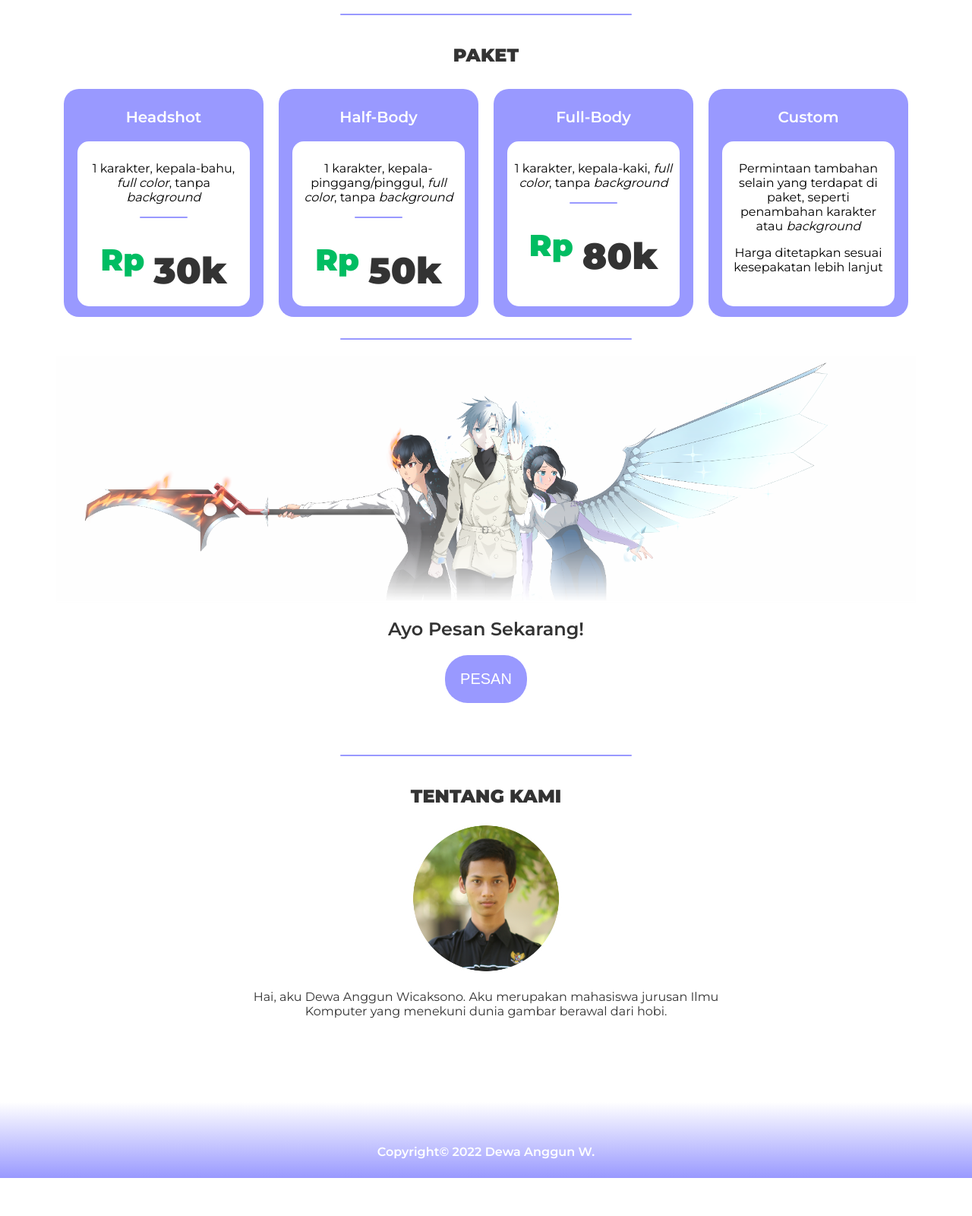
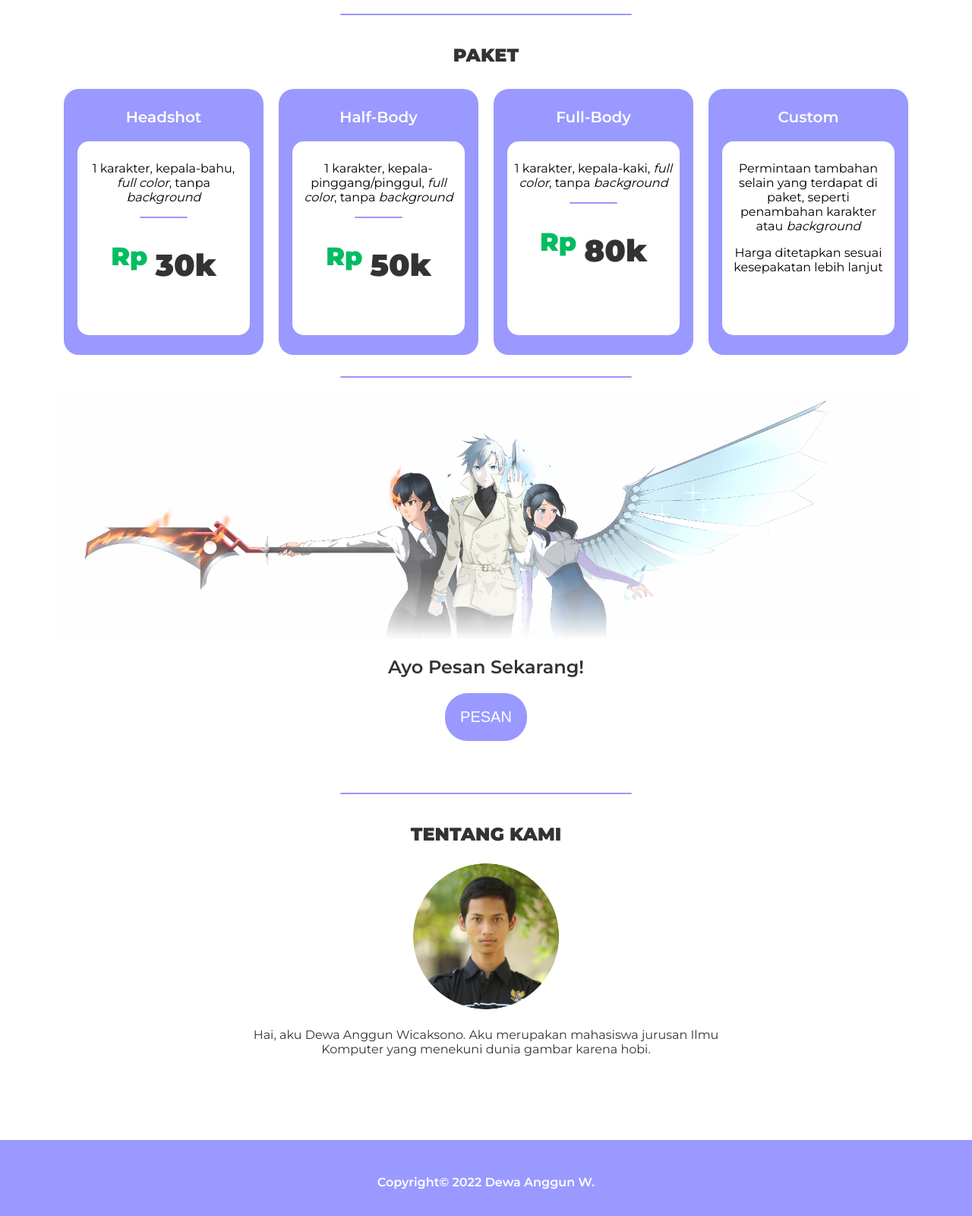
Before and after one commit to dewa-anggun/art-commission-web, a plain HTML site: page index.html in a window 1280 px wide. Shown: the part 1006-2606 px from the top of the page at 76% size. Before the commit the page ends 2556 px from the top, so only its background shows below. Drawn offline with Linux system fonts and the light colour scheme.

Commit message:
fixing minor CSS

```diff
--- a/assets/scripts/index.js
+++ b/assets/scripts/index.js
@@ -3,6 +3,6 @@ function confirmOrder() {
     if (contact) {
         window.location = "https://api.whatsapp.com/send?phone=+628156958491";
     } else {
-        alert("Terima kasih. Mungkin lain waktu :)")
+        alert("Terima kasih. Mungkin lain waktu :)");
     }
 }
--- a/assets/styles/style.css
+++ b/assets/styles/style.css
@@ -94,7 +94,6 @@ main {
     position: relative;
 }
 
-
 .column {
     display: flex;
     flex-direction: column;
@@ -113,7 +112,7 @@ main {
     margin: 10px;
     padding: 5px;
     text-align: center;
-    height: 300px;
+    height: 350px;
 }
 
 .packet-inside {
@@ -126,7 +125,7 @@ main {
 }
 
 .packet-price {
-    font-size: 48px;
+    font-size: 40px;
     color: #333333;
     font-weight: 900;
     margin-top: 30px;
@@ -197,9 +196,10 @@ img {
 }
 
 footer {
-    background-image: linear-gradient(#ffffff, #9999ff);
+    /* background-image: linear-gradient(#ffffff, #9999ff); */
+    background-color: #9999ff;
     height: 100px;
-    padding-top: 40px;
+    padding: 30px;
     color: white;
     font-weight: 600;
     text-align: center;
@@ -211,8 +211,17 @@ footer {
         text-align: center;
         padding: 10px;
     }
+
     nav a:hover {
         color: #9999ff;
+    }
+
+    .headline h1 {
+        font-size: 30px;
+    }
+
+    .headline p {
+        font-size: 18px;
     }
 
     .row {
@@ -222,6 +231,11 @@ footer {
     .packets {
         width: 100%;
     }
+
+    .packet-inside {
+        height: 70%;
+    }
+
     .order-image {
         width: 200%;
         margin: auto;
--- a/index.html
+++ b/index.html
@@ -41,7 +41,6 @@
                             <p>1 karakter, kepala-bahu, <i>full color</i>, tanpa <i>background</i></p>
                             <hr class="separator">
                             <p class="packet-price"><sup>Rp </sup>30k</p>
-
                         </div>
                     </div>
                     <div class="packets">
@@ -84,7 +83,7 @@
             <article class="segments" id="tentang-kami">
                 <h2>TENTANG KAMI</h2>
                 <img src="assets/images/my-profile.png" alt="me, Dewa A.">
-                <p id="intro">Hai, aku Dewa Anggun Wicaksono. Aku merupakan mahasiswa jurusan Ilmu Komputer yang menekuni dunia gambar berawal dari hobi.</p>
+                <p id="intro">Hai, aku Dewa Anggun Wicaksono. Aku merupakan mahasiswa jurusan Ilmu Komputer yang menekuni dunia gambar karena hobi.</p>
             </article>
         </aside>
     </main>
```
Also changed, not shown: 1 other file.
